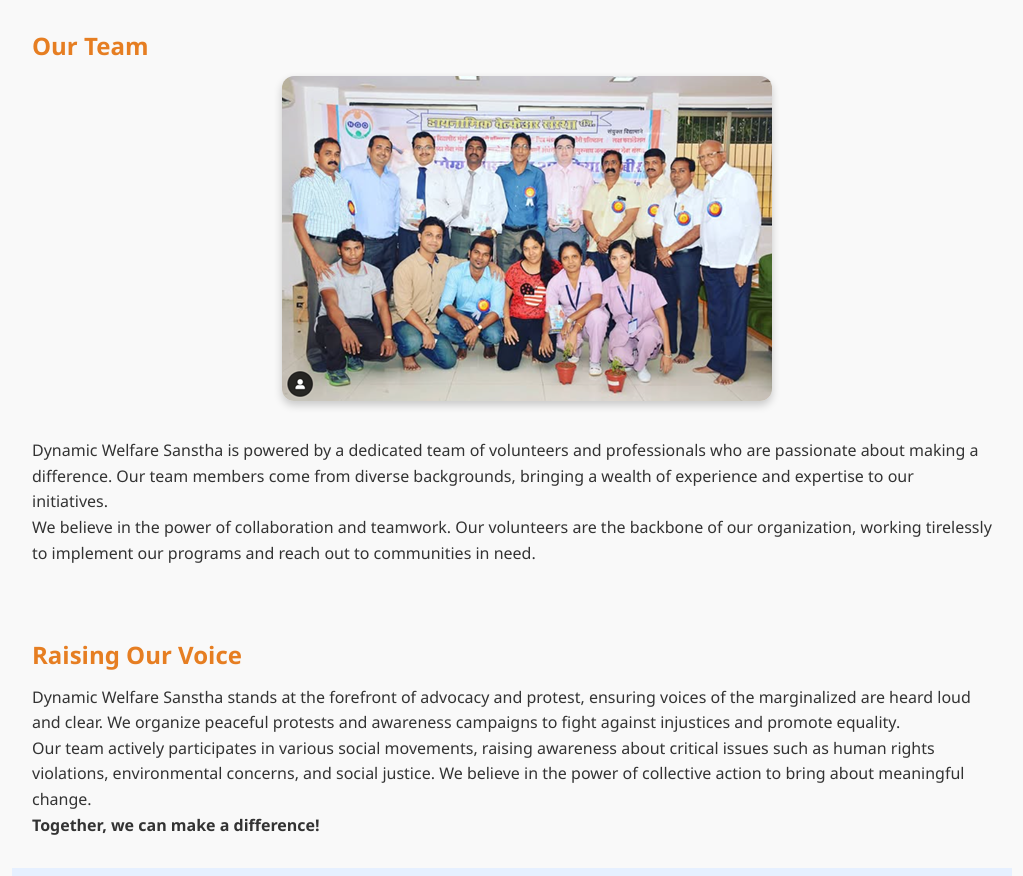
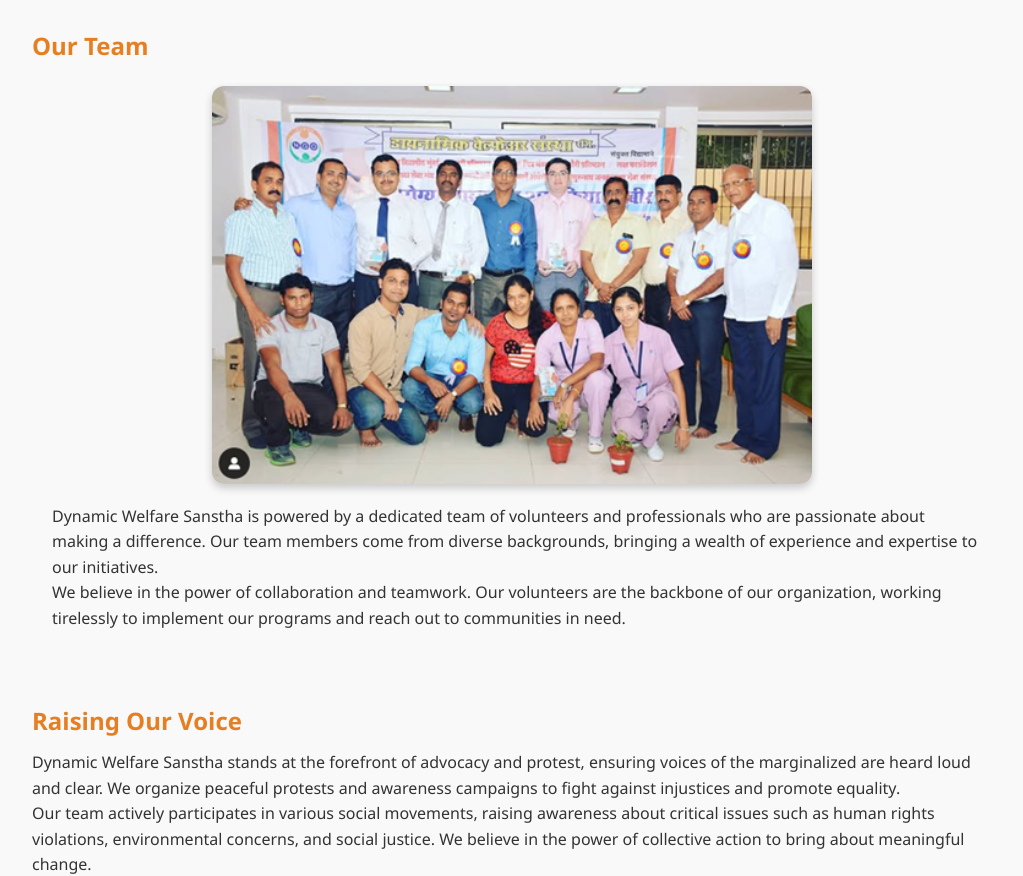
Before and after one commit to Garvagarwalcoding/Dynamic-Welfare-Sanstha, a plain HTML site: page index.html in a window 1280 px wide. Shown: the part 1581-2457 px from the top of the page, without its empty margins (128-1151 px from the left). Drawn offline with Linux system fonts and the light colour scheme.

Commit message:
Update styles.css

```diff
--- a/styles.css
+++ b/styles.css
@@ -77,19 +77,19 @@ nav a:hover {
     margin-bottom: 15px;
     color: #0b3d91;
 }
-
 .team-photo {
+    width: 100%;
     max-width: 600px;
     border-radius: 12px;
-    margin-bottom: 20px;
-    margin-left: 250px;
-    box-shadow: 0 4px 8px rgba(0,0,0,0.2);
+    margin: 20px auto;
+    display: block;
+    box-shadow: 0 4px 8px rgba(0, 0, 0, 0.2);
 }
 
-.team-text{
+.team-text {
     text-align: left;
-    margin-left: 20 px;
-    margin-right: 10 px;
+    margin-left: 20px;
+    margin-right: 10px;
     margin-bottom: 10px;
     margin-top: 10px;
 }
```
